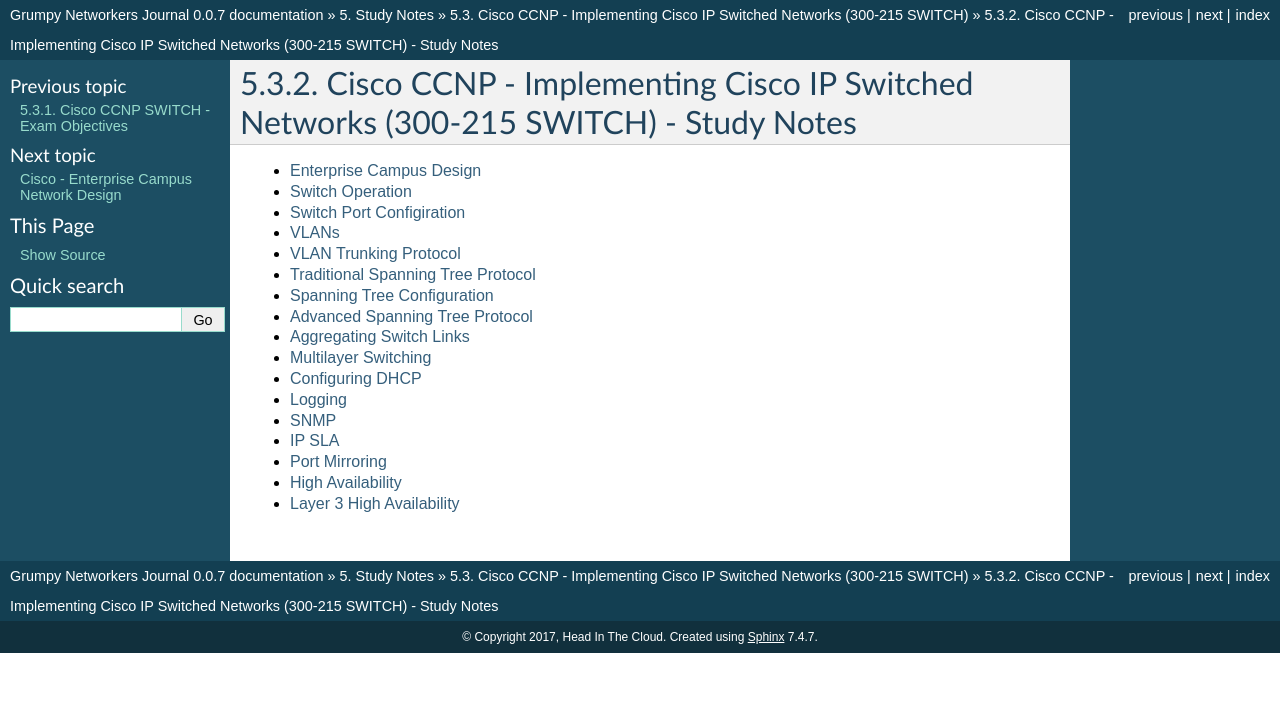
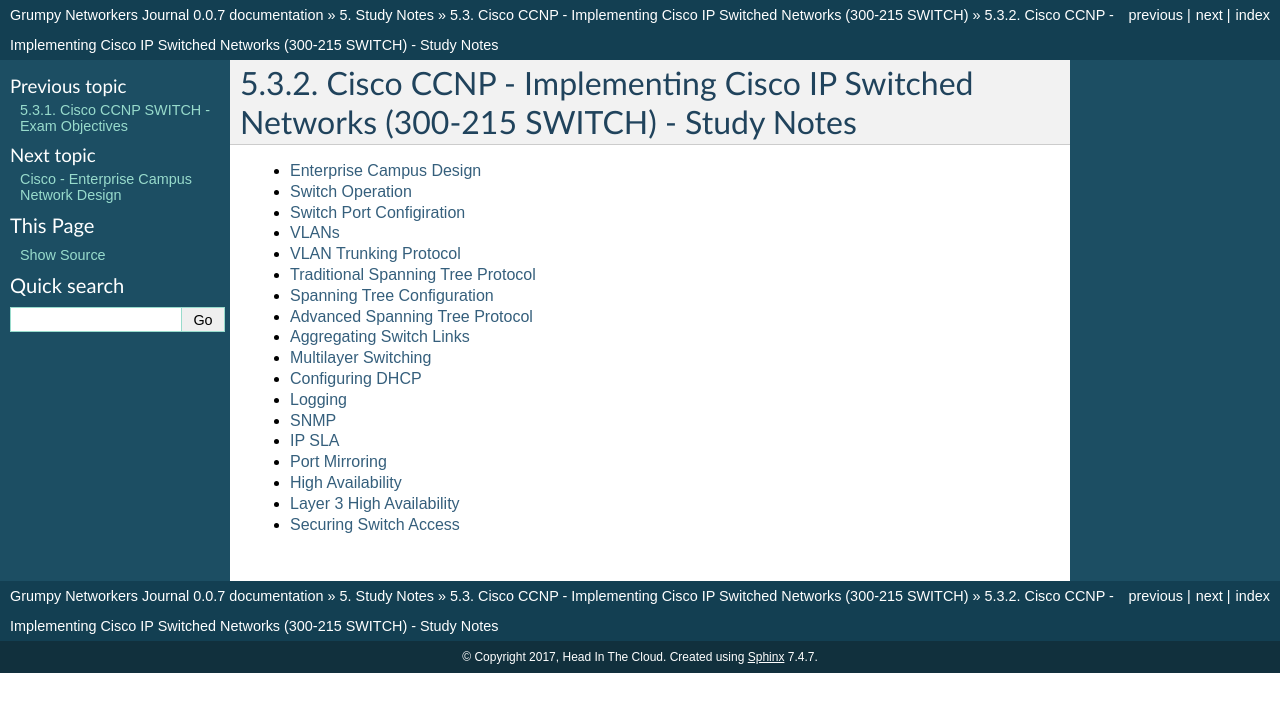
Before and after one commit to hdinthkld/gnj, a Sphinx documentation site: the page built from source/STUDY_NOTES/CISCO_SWITCH/NOTES.rst, in a window 1280 px wide. Shown: the top 712 px of the page. Built offline with Sphinx 7.4.7, drawn with Linux system fonts in a browser that asks for light colours; pages that are not in the unit, such as notebooks, are missing from menus.

Commit message:
Updated index

```diff
--- a/source/STUDY_NOTES/CISCO_SWITCH/NOTES.rst
+++ b/source/STUDY_NOTES/CISCO_SWITCH/NOTES.rst
@@ -23,3 +23,4 @@
   Port Mirroring <PORTMIRROR>
   High Availability <HA>
   Layer 3 High Availability <HALAYER3>
+  Securing Switch Access <SECURITYSWITCH>
```
